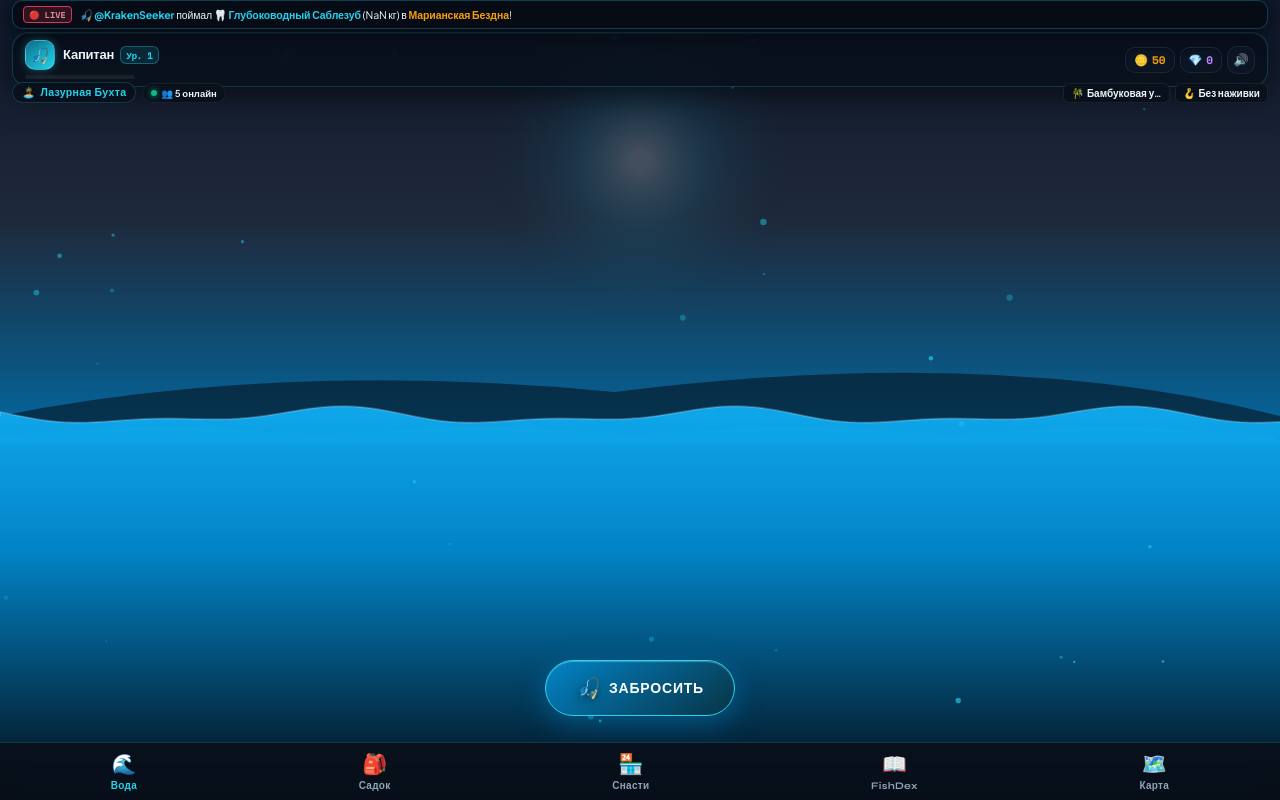
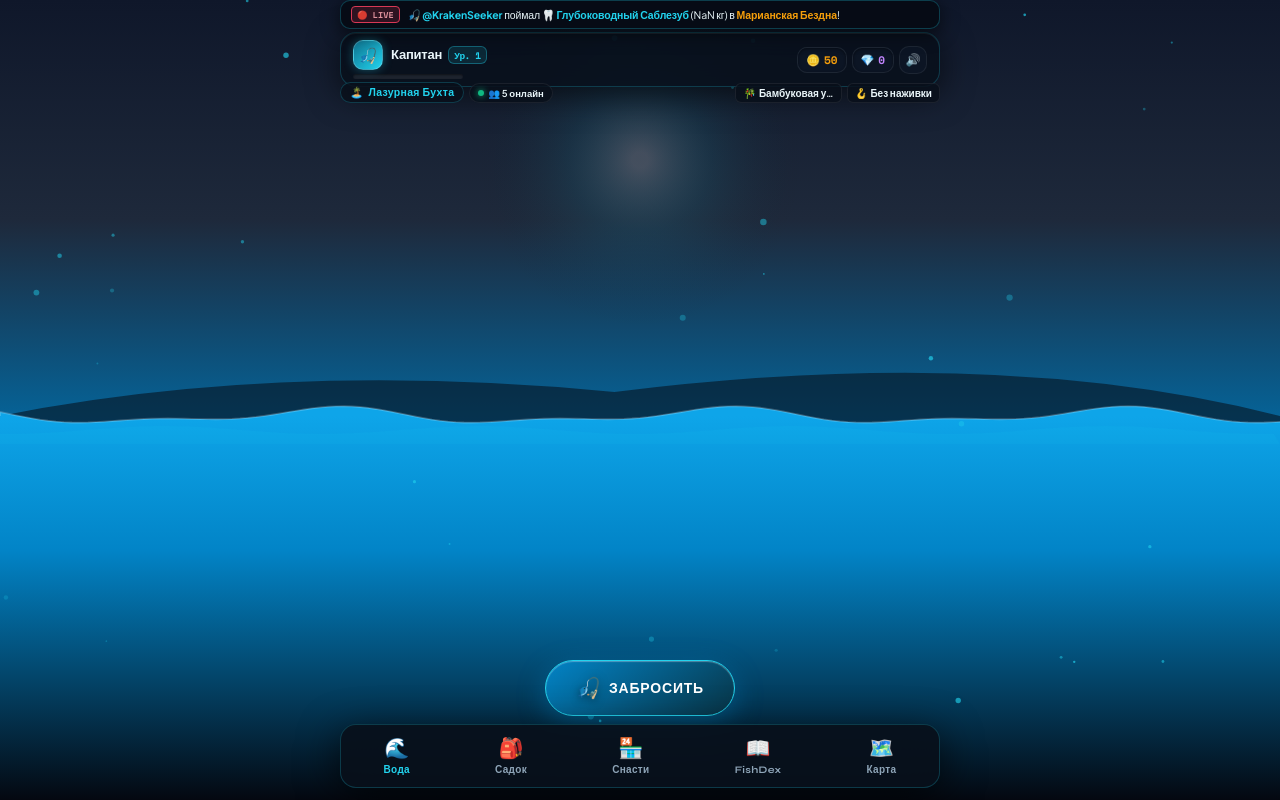
Before and after one commit to ShyneeKaufman/tgfsc, a website built with Vite: page index.html in a window 1280 px wide. Built offline with nearby package versions, Linux system fonts and the light colour scheme.

Commit message:
fix(responsive): refine layouts for ultra-narrow phones, landscape mode, and desktop widescreen displays

```diff
--- a/src/style.css
+++ b/src/style.css
@@ -89,6 +89,8 @@ body {
   top: var(--safe-top);
   left: 12px;
   right: 12px;
+  max-width: 600px;
+  margin: 0 auto;
   z-index: 25;
   background: rgba(6, 11, 20, 0.92);
   backdrop-filter: blur(16px);
@@ -156,6 +158,8 @@ body {
   top: calc(var(--safe-top) + 32px);
   left: 12px;
   right: 12px;
+  max-width: 600px;
+  margin: 0 auto;
   z-index: 20;
   display: flex;
   justify-content: space-between;
@@ -308,17 +312,27 @@ body {
   top: calc(var(--safe-top) + 82px);
   left: 12px;
   right: 12px;
+  max-width: 600px;
+  margin: 0 auto;
   z-index: 20;
   display: flex;
   justify-content: space-between;
   align-items: center;
   pointer-events: none;
+  gap: 6px;
+  overflow-x: auto;
+  scrollbar-width: none;
+}
+
+.sub-header-ribbon::-webkit-scrollbar {
+  display: none;
 }
 
 .ribbon-left {
   display: flex;
   align-items: center;
-  gap: 6px;
+  gap: 5px;
+  flex-shrink: 0;
 }
 
 .biome-pill {
@@ -843,6 +857,8 @@ body {
   bottom: 0;
   left: 0;
   right: 0;
+  max-width: 600px;
+  margin: 0 auto;
   height: calc(var(--safe-bottom) + 58px);
   padding-bottom: var(--safe-bottom);
   background: rgba(8, 15, 26, 0.88);
@@ -853,6 +869,17 @@ body {
   justify-content: space-around;
   align-items: center;
   z-index: 40;
+}
+
+@media (min-width: 640px) {
+  .bottom-dock {
+    bottom: 12px;
+    border-radius: var(--radius-md);
+    border: 1px solid var(--border-glass);
+    height: 64px;
+    padding-bottom: 0;
+    box-shadow: 0 10px 40px rgba(0, 0, 0, 0.7);
+  }
 }
 
 .dock-tab {
```
